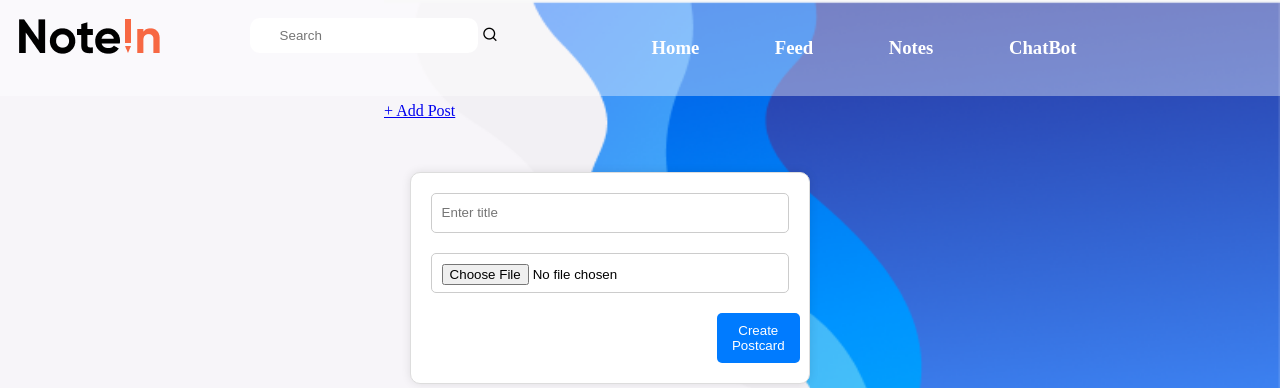
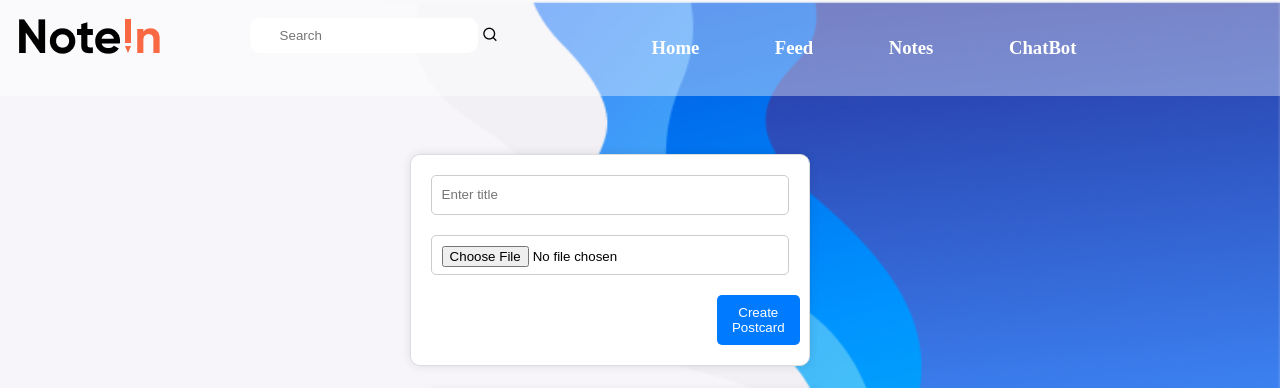
Before and after one commit to atharvawange/Note, a plain HTML site: page NoteIn/feed.html in a window 1280 px wide. Shown: the top 388 px of the page. Drawn offline with nearby package versions, Linux system fonts and the light colour scheme.

Commit message:
Update feed.html

```diff
--- a/NoteIn/feed.html
+++ b/NoteIn/feed.html
@@ -14,8 +14,6 @@
         <div id="feed-left"></div>
 
         <div id="feed-middle">
-
-          <a href="post.html" class="post">+ Add Post</a>
 
           <form id="insert">
             <input type="text" id="title" placeholder="Enter title">
```
